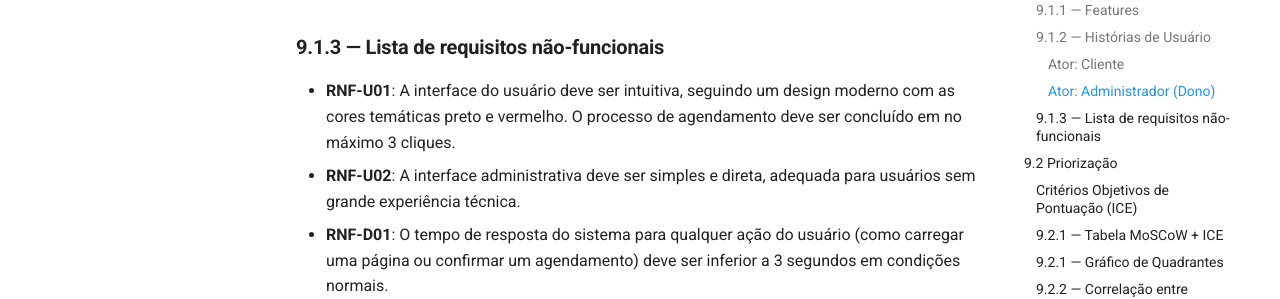
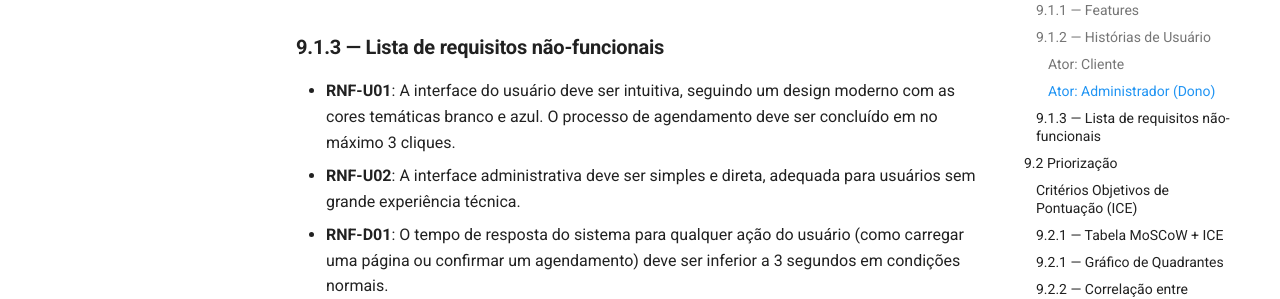
Before and after one commit to mdsreq-fga-unb/2025.2-T01-WaveOn, an MkDocs documentation site: the page built from docs/backlog/backlog.md, in a window 1280 px wide and 900 px high, scrolled down 3663 px. Shown: the part 179-478 px from the top of the window. Built offline with MkDocs 1.6.1 and Material for MkDocs 9.7.7, drawn with Linux system fonts in a browser that asks for light colours; comment, search, counter and statistics services are not loaded.

Commit message:
docs: correções de erros

```diff
--- a/docs/backlog/backlog.md
+++ b/docs/backlog/backlog.md
@@ -71,7 +71,7 @@ Assim, o backlog do WaveON não foi apenas uma lista de funcionalidades, mas um
 | <a id="us-a07"></a>US-A07 | F06 | RF-A08 | Como dono, quero gerar relatórios de lavagens feitas por período e valores recebidos. |
 
 ### **9.1.3 — Lista de requisitos não-funcionais**
-  - **RNF-U01**: A interface do usuário deve ser intuitiva, seguindo um design moderno com as cores temáticas preto e vermelho. O processo de agendamento deve ser concluído em no máximo 3 cliques.
+  - **RNF-U01**: A interface do usuário deve ser intuitiva, seguindo um design moderno com as cores temáticas branco e azul. O processo de agendamento deve ser concluído em no máximo 3 cliques.
   - **RNF-U02**: A interface administrativa deve ser simples e direta, adequada para usuários sem grande experiência técnica.
   - **RNF-D01**: O tempo de resposta do sistema para qualquer ação do usuário (como carregar uma página ou confirmar um agendamento) deve ser inferior a 3 segundos em condições normais.
   - **RNF-C01**: O sistema deve garantir uma disponibilidade (uptime) superior a 99.5%, permitindo agendamentos 24 horas por dia, 7 dias por semana.
```
Also changed, not shown: docs/visao_produto/dod_dor.md (+1 -1 lines).
